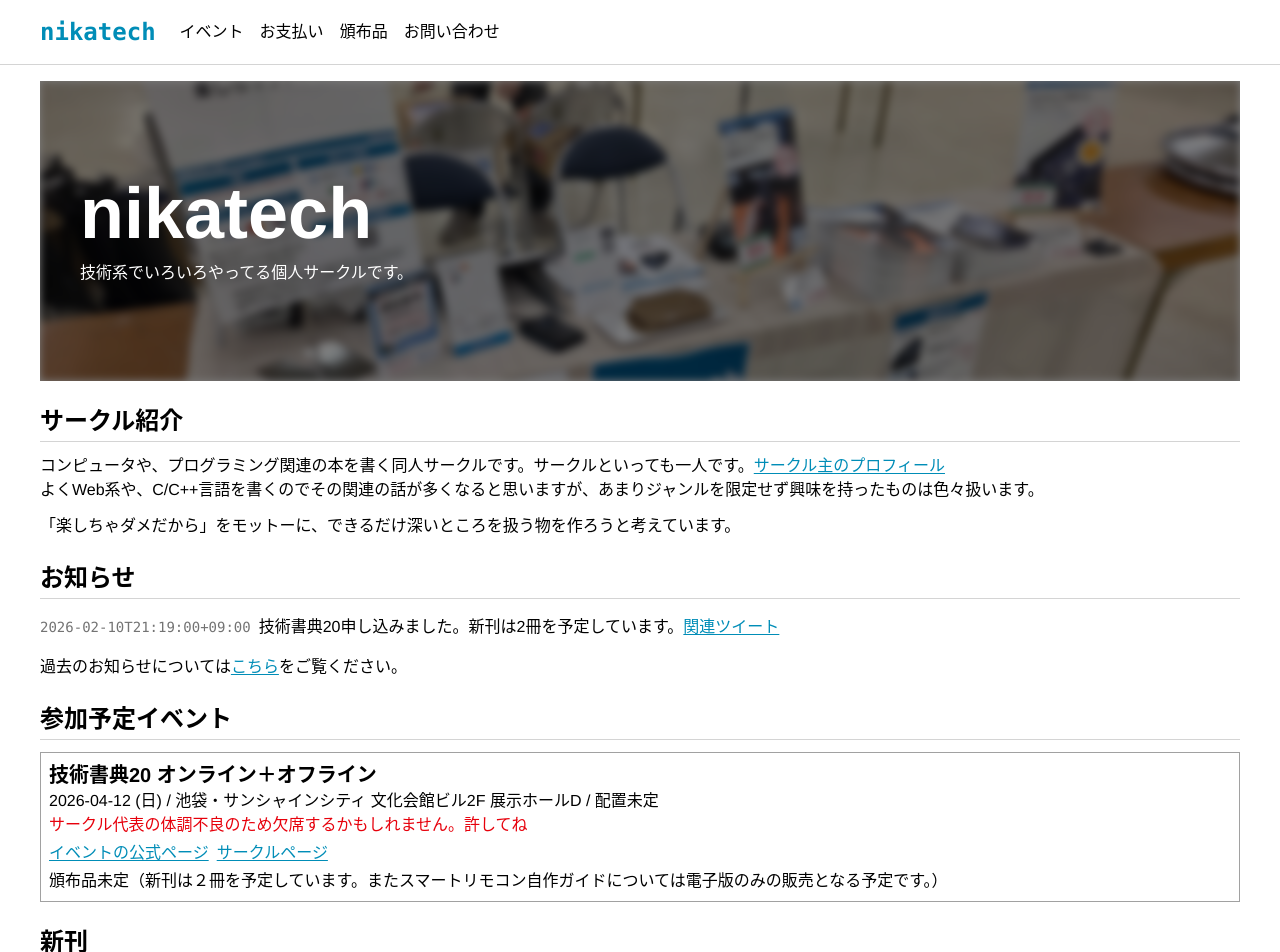
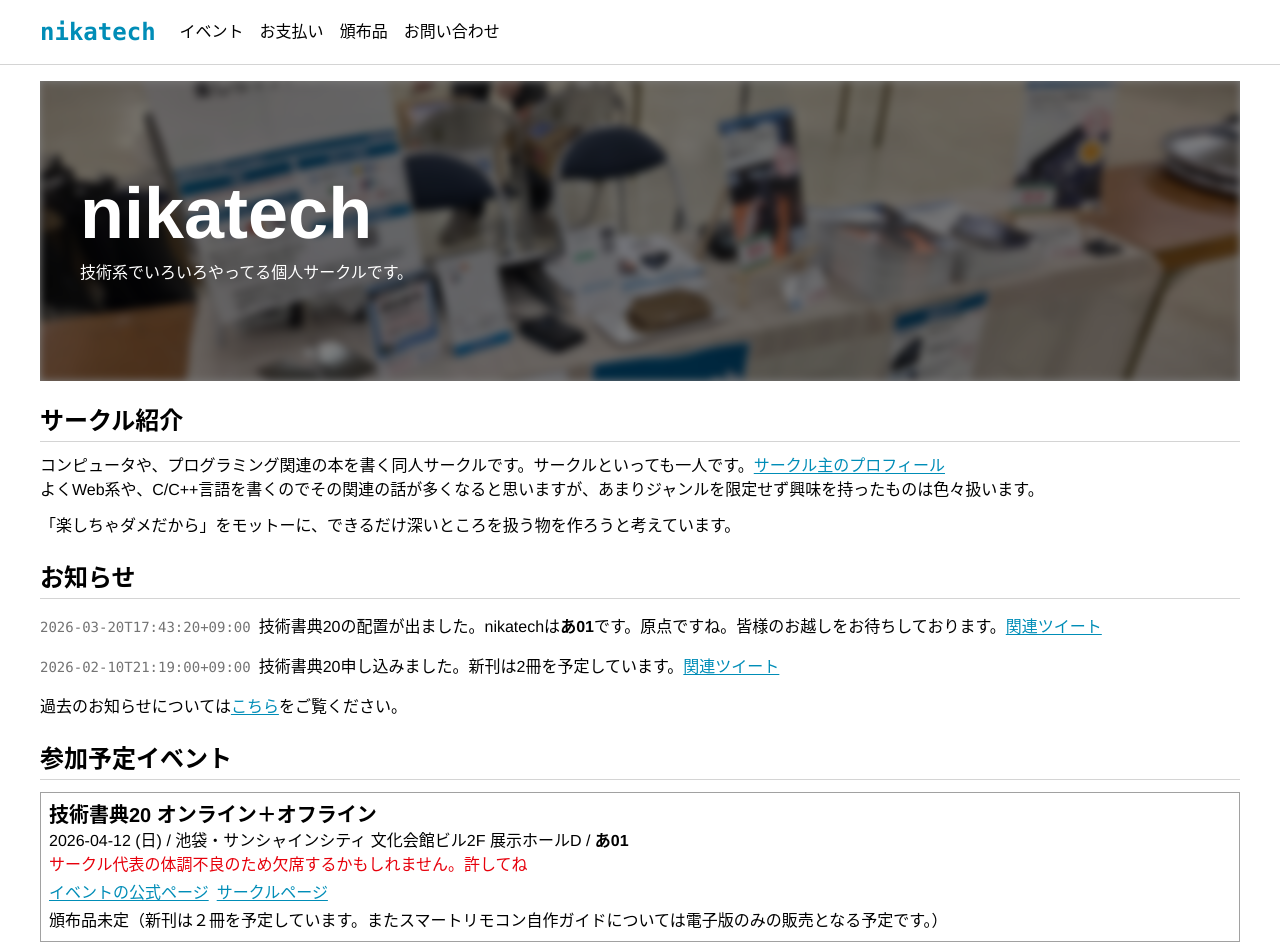
Before and after one commit to nikachu2012/nikatech-site, a Next.js app: page / in a window 1280 px wide. Shown: the top 952 px of the page. Built offline with nearby package versions, Linux system fonts and the light colour scheme.

Commit message:
[add] 技術書典20の配置情報を追加

```diff
--- a/app/(default)/announcement/announcement.tsx
+++ b/app/(default)/announcement/announcement.tsx
@@ -4,6 +4,13 @@ import Link from "next/link";
 export function Announcement() {
     return <>
         <ul className="list-disc flex flex-col gap-4 my-4">
+
+            <li className="flex flex-col lg:flex-row gap-1 lg:gap-2 items-left lg:items-center">
+                <span className="font-mono text-neutral-500 text-sm">{GetDateISO8601String(new Date("2026-03-20T17:43:20.000+09:00"))}</span>
+                <div>
+                    技術書典20の配置が出ました。nikatechは<b>あ01</b>です。原点ですね。皆様のお越しをお待ちしております。<Link className="link" target="_blank" href={"https://x.com/nikachu2012/status/2032454036969209893"}>関連ツイート</Link>
+                </div>
+            </li>
 
             <li className="flex flex-col lg:flex-row gap-1 lg:gap-2 items-left lg:items-center">
                 <span className="font-mono text-neutral-500 text-sm">{GetDateISO8601String(new Date("2026-02-10T21:19:00.000+09:00"))}</span>
--- a/app/(default)/event/event.tsx
+++ b/app/(default)/event/event.tsx
@@ -7,7 +7,7 @@ export function EventSchedule() {
         </div> */}
         <div className="border border-neutral-400 p-2">
             <div className="font-bold text-xl">技術書典20 オンライン＋オフライン</div>
-            <div className="">2026-04-12 (日) / 池袋・サンシャインシティ 文化会館ビル2F 展示ホールD / 配置未定</div>
+            <div className="">2026-04-12 (日) / 池袋・サンシャインシティ 文化会館ビル2F 展示ホールD / <b>あ01</b></div>
             <div className="text-red-600">サークル代表の体調不良のため欠席するかもしれません。許してね</div>
 
             <div className="flex flex-wrap my-1 gap-2">
```
